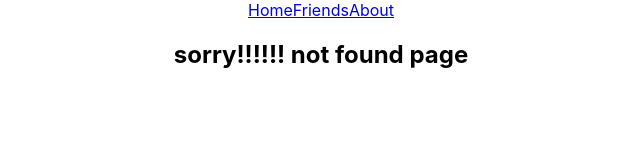
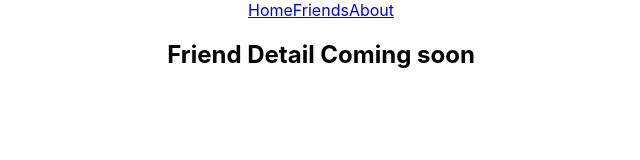
Before and after one commit to musasazib/simple-react-router, a React (Create React App) app: page /friend/1 in a window 1280 px wide. Before the commit this address had no page. Shown: the top 160 px of the page, without its empty margins (319-959 px from the left). Built offline with nearby package versions, Linux system fonts and the light colour scheme.

Commit message:
Create route with some fixed and some dynamic part

```diff
--- a/src/App.js
+++ b/src/App.js
@@ -5,6 +5,7 @@
 import About from './components/About/About';
 import Friends from './components/Home/Friends/Friends';
 import Header from './components/Header/Header';
+import FriendDetail from './components/FriendDetail/FriendDetail';
 
 function App() {
   return (
@@ -21,6 +22,9 @@
           <Route path="/friends">
             <Friends></Friends>
           </Route>
+          <Route path="/friend/:fdid">
+            <FriendDetail></FriendDetail>
+          </Route>
           <Route path="/about">
             <About></About>
           </Route>
--- a/src/components/Friend/Friend.css
+++ b/src/components/Friend/Friend.css
@@ -1,5 +1,5 @@
 .friend-container{
     border: 3px solid goldenrod;
     border-radius: 10px;
-    padding: 10;
+    padding: 10px;
 }
--- a/src/components/Friend/Friend.js
+++ b/src/components/Friend/Friend.js
@@ -1,8 +1,10 @@
 import React from 'react';
+import { Link } from 'react-router-dom';
 import './Friend.css';
 
 const Friend = (props) => {
-    const { name, email, address, phone, website } = props.friend;
+    const { id, name, email, address, phone, website } = props.friend;
+    const url =`/friend/${id}`
     return (
         <div className="friend-container">
             <h3>I am {name}</h3>
@@ -10,6 +12,7 @@
             <h4>Email me {email}</h4>
             <h4>Visit me {website}</h4>
             <h5>I live in {address.city}</h5>
+            <Link to={url}>Visit Me</Link>
         </div>
     );
 };
--- /dev/null
+++ b/src/components/FriendDetail/FriendDetail.js
@@ -0,0 +1,11 @@
+import React from 'react';
+
+const FriendDetail = () => {
+    return (
+        <div>
+            <h2>Friend Detail Coming soon</h2>
+        </div>
+    );
+};
+
+export default FriendDetail;
```
